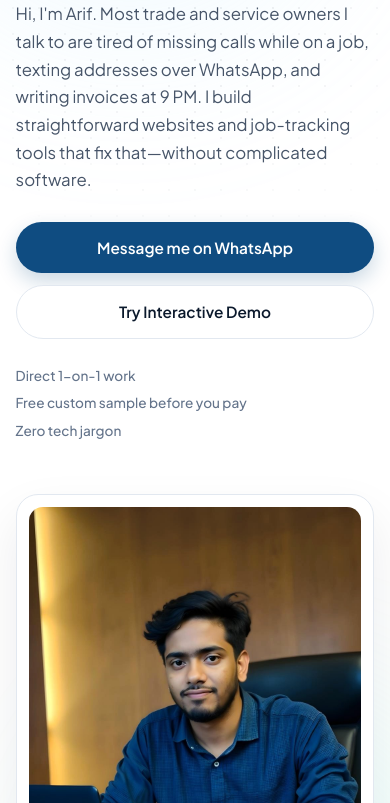
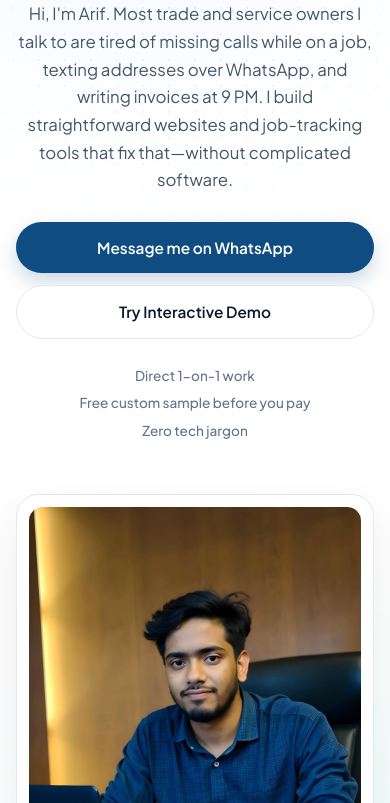
Before and after one commit to sn-arif/sn-arif.github.io, a plain HTML site: page index.html in a window 390 px wide. Shown: the part 317-1120 px from the top of the page. Drawn offline with Linux system fonts and the light colour scheme.

Commit message:
Center hero text and proof items on mobile

```diff
--- a/index.html
+++ b/index.html
@@ -9,7 +9,7 @@
   <link rel="preconnect" href="https://fonts.googleapis.com" />
   <link rel="preconnect" href="https://fonts.gstatic.com" crossorigin />
   <link href="https://fonts.googleapis.com/css2?family=Plus+Jakarta+Sans:wght@400;500;600;700;800&display=swap" rel="stylesheet" />
-  <link rel="stylesheet" href="styles.css?v=12" />
+  <link rel="stylesheet" href="styles.css?v=13" />
 </head>
 <body>
   <div class="dot-grid-bg" aria-hidden="true"></div>
--- a/styles.css
+++ b/styles.css
@@ -1209,6 +1209,16 @@ input[type="range"]::-webkit-slider-thumb {
   .hero-grid, .bento-grid, .bento-split, .industry-spotlight, .demo-grid, .calc-grid, .day-grid {
     grid-template-columns: 1fr;
   }
+  .hero-copy {
+    text-align: center;
+  }
+  .hero-sub {
+    margin-left: auto;
+    margin-right: auto;
+  }
+  .hero-actions, .hero-proof {
+    justify-content: center;
+  }
   .bento-wide {
     grid-column: span 1;
   }
@@ -1267,7 +1277,7 @@ input[type="range"]::-webkit-slider-thumb {
   }
   .hero-proof {
     flex-direction: column;
-    align-items: flex-start;
+    align-items: center;
     gap: 5px;
   }
   .hero-proof .sep {
```
